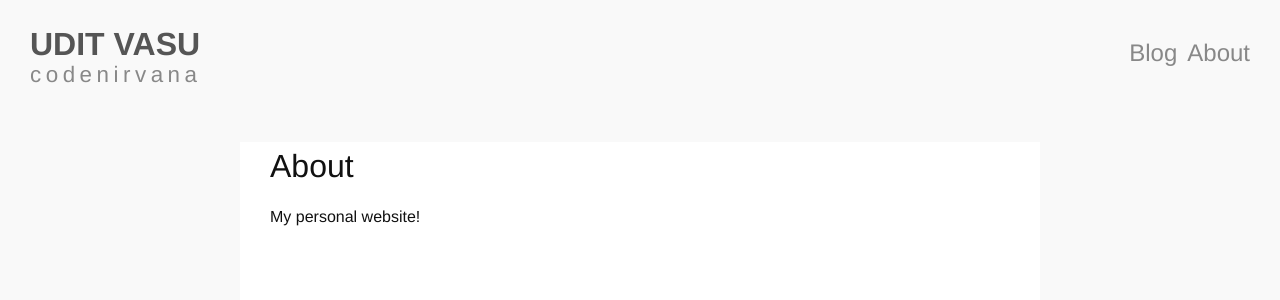
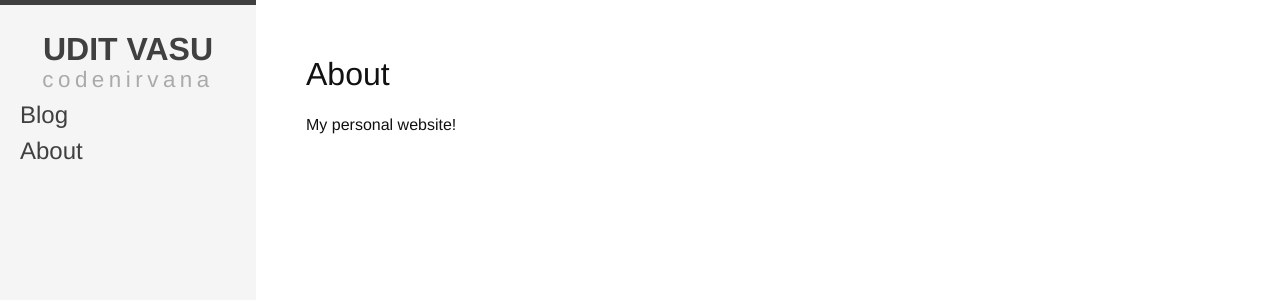
Before and after one commit to codenirvana/codenirvana.github.io, a Jekyll site: the page built from about.md, in a window 1280 px wide and 900 px high. Shown: the top 300 px of the window. Built offline with Jekyll 4.4.1, drawn with Linux system fonts in a browser that asks for light colours.

Commit message:
blog layout changed

```diff
--- a/_includes/footer.html
+++ /dev/null
@@ -1,3 +0,0 @@
-<footer class="footer">
-
-</footer>
--- a/_includes/header.html
+++ b/_includes/sidebar.html
@@ -1,4 +1,4 @@
-<header class="header">
+<div class="sidebar">
     <div class="logo">
         <h1>UDIT VASU</h1>
         <h3>codenirvana</h3>
@@ -7,4 +7,4 @@
         <li><a href="/blog/">Blog</a></li>
         <li><a href="/about/">About</a></li>
     </nav>
-</header>
+</div>
--- a/_layouts/default.html
+++ b/_layouts/default.html
@@ -5,15 +5,13 @@
 
   <body>
 
-    {% include header.html %}
+    {% include sidebar.html %}
 
     <div class="wrapper">
       <div class="content">
         {{ content }}
       </div>
     </div>
-
-    {% include footer.html %}
 
     <script src="https://ajax.googleapis.com/ajax/libs/jquery/2.2.0/jquery.min.js" type="text/javascript"></script>
     <script src="/js/main.js" charset="utf-8"></script>
--- a/_sass/_base.scss
+++ b/_sass/_base.scss
@@ -9,6 +9,18 @@ dl, dd, ol, ul, figure {
 }
 
 
+/**
+ * Clearfix
+ */
+%clearfix {
+
+    &:after {
+        content: "";
+        display: table;
+        clear: both;
+    }
+}
+
 
 /**
  * Basic styling
@@ -19,7 +31,8 @@ body {
     line-height: $base-line-height;
     font-weight: 300;
     color: $text-color;
-    background-color: $background-color;
+    background-color: #FFF;
+    @extend %clearfix;
 }
 
 
@@ -146,58 +159,3 @@ pre {
         padding-left: 0;
     }
 }
-
-
-
-/**
- * Wrapper
- */
-.wrapper {
-    max-width: -webkit-calc(#{$content-width} - (#{$spacing-unit} * 2));
-    max-width:         calc(#{$content-width} - (#{$spacing-unit} * 2));
-    margin-right: auto;
-    margin-left: auto;
-    padding-right: $spacing-unit;
-    padding-left: $spacing-unit;
-    @extend %clearfix;
-
-    @include media-query($on-laptop) {
-        max-width: -webkit-calc(#{$content-width} - (#{$spacing-unit}));
-        max-width:         calc(#{$content-width} - (#{$spacing-unit}));
-        padding-right: $spacing-unit / 2;
-        padding-left: $spacing-unit / 2;
-    }
-}
-
-
-
-/**
- * Clearfix
- */
-%clearfix {
-
-    &:after {
-        content: "";
-        display: table;
-        clear: both;
-    }
-}
-
-
-
-/**
- * Icons
- */
-.icon {
-
-    > svg {
-        display: inline-block;
-        width: 16px;
-        height: 16px;
-        vertical-align: middle;
-
-        path {
-            fill: $grey-color;
-        }
-    }
-}
--- a/_sass/_layout.scss
+++ b/_sass/_layout.scss
@@ -1,33 +1,35 @@
-.header{
-    padding: 20px 30px;
+.sidebar{
+    width: 20%;
+    height: 100%;
+    float: left;
+    position: fixed;
+    padding: 20px;
+    background: #f5f5f5;
+    border-top: 5px solid #404040;
+    box-sizing: border-box;
     .logo{
-        float: left;
+        text-align: center;
         h1{
             margin: 0;
             font-size: 2em;
             font-weight: bold;
-            color: #555;
+            color: #404040;
         }
         h3{
             margin: 0;
             letter-spacing: 4.5px;
             font-size: 1.4em;
             font-weight: 100;
-            text-align: center;
             margin-top: -10px;
-            color: #888;
+            color: #aaa;
         }
     }
     nav{
-        float: right;
         list-style: none;
         font-size: 1.5em;
-        margin-top: 15px;
         li{
-            float: left;
-            padding-left: 10px;
             a{
-                color: #888;
+                color: #404040;
             }
         }
     }
@@ -35,22 +37,13 @@
 }
 
 .wrapper{
-    width: 70%;
-    margin: 30px auto;
+    width: 80%;
+    float: right;
+    padding: 50px;
     background: #fff;
+    box-sizing: border-box;
 }
 
 .content{
-    min-height: 100vh;
+
 }
-
-.footer{
-    height: 700px;
-    background-color: #222;
-    background-image: url("/assets/cover.jpg");
-    background-repeat: no-repeat;
-    background-size: cover;
-    background-attachment: fixed;
-    background-position: center;
-    box-shadow: inset 0px 4px 10px 0px rgba(0,0,0,0.25);
-}
```
